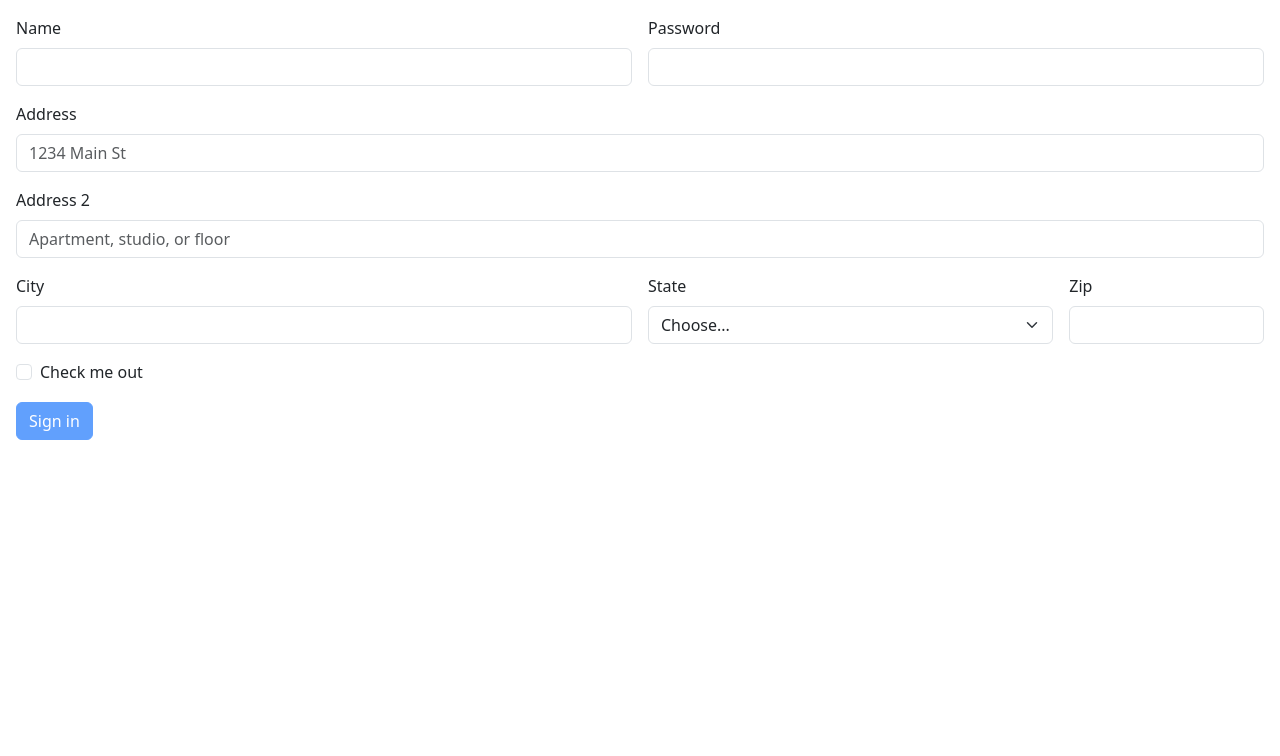
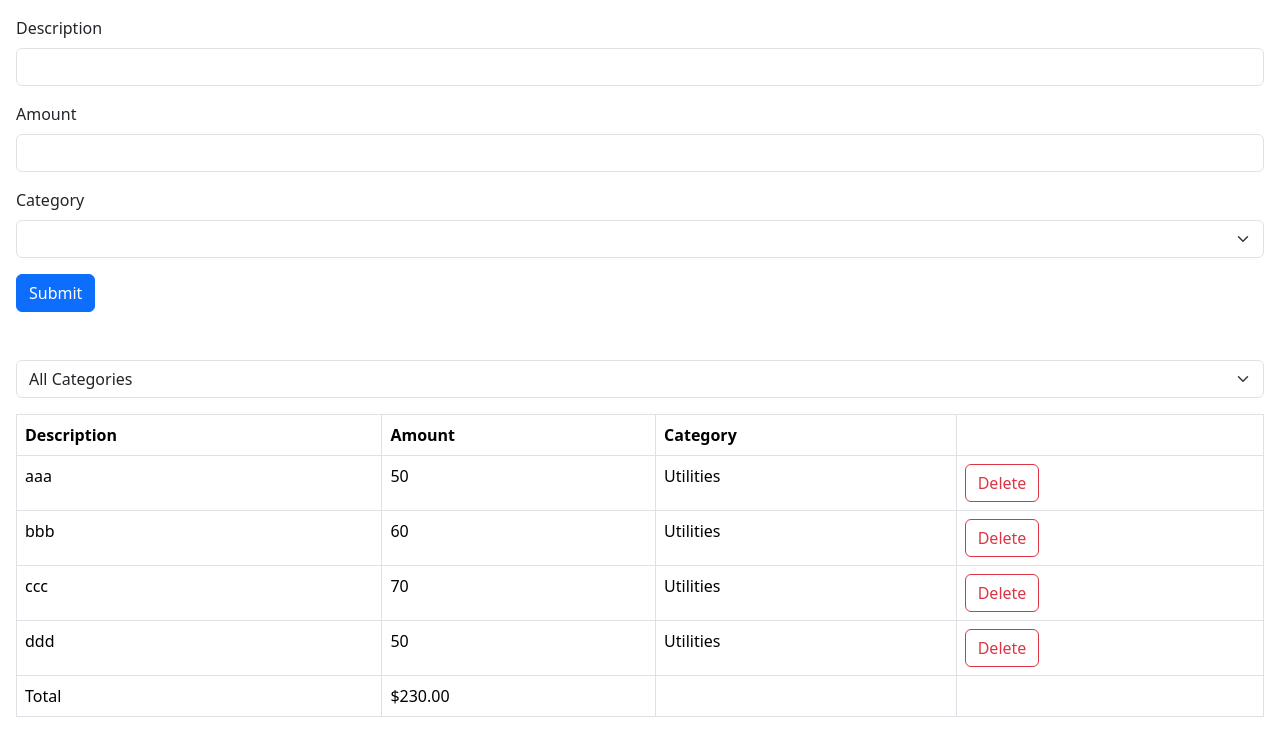
Before and after one commit to Emmafidelis/React-Projects, a React (Vite) app: page / in a window 1280 px wide. Shown: the top 756 px of the page. Built offline with nearby package versions, Linux system fonts and the light colour scheme.

Commit message:
Building an Expense Tracker

```diff
--- a/src/App.tsx
+++ b/src/App.tsx
@@ -1,10 +1,43 @@
+import { useState } from "react";
 import "./App.css";
-import Form from "./components/Form";
+import ExpenseForm from "./components/expenseTracker/components/ExpenseForm";
+import ExpenseList from "./components/expenseTracker/components/ExpenseList";
+import ExpenseFilter from "./components/expenseTracker/components/ExpenseFilter";
 
 function App() {
+  const [selectedCategory, setSelectedCategory] = useState("");
+
+  const [expenses, setExpenses] = useState([
+    { id: 1, description: "aaa", amount: 50, category: "Utilities" },
+    { id: 2, description: "bbb", amount: 60, category: "Utilities" },
+    { id: 3, description: "ccc", amount: 70, category: "Utilities" },
+    { id: 4, description: "ddd", amount: 50, category: "Utilities" },
+  ]);
+
+  const visibleExpenses = selectedCategory
+    ? expenses.filter((e) => e.category === selectedCategory)
+    : expenses;
+
   return (
     <>
-      <Form />
+      <div className="mb-5">
+        <ExpenseForm
+          onSubmit={(expense) =>
+            setExpenses([...expenses, { ...expense, id: expenses.length + 1 }])
+          }
+        />
+      </div>
+      <div className="mb-3">
+        <ExpenseFilter
+          onSelectCategory={(category) => setSelectedCategory(category)}
+        />
+      </div>
+      <ExpenseList
+        expenses={visibleExpenses}
+        onDelete={(id) =>
+          setExpenses(expenses.filter((expense) => expense.id !== id))
+        }
+      />
     </>
   );
 }
--- /dev/null
+++ b/src/components/expenseTracker/categories.ts
@@ -0,0 +1,3 @@
+const categories = ["Groceries", "Utilities", "Entertainment"] as const;
+
+export default categories;
--- /dev/null
+++ b/src/components/expenseTracker/components/ExpenseFilter.tsx
@@ -0,0 +1,23 @@
+import categories from "../categories";
+
+interface Props {
+  onSelectCategory: (category: string) => void;
+}
+
+const ExpenseFilter = ({ onSelectCategory }: Props) => {
+  return (
+    <select
+      className="form-select"
+      onChange={(event) => onSelectCategory(event.target.value)}
+    >
+      <option value="">All Categories</option>
+      {categories.map((category) => (
+        <option key={category} value={category}>
+          {category}
+        </option>
+      ))}
+    </select>
+  );
+};
+
+export default ExpenseFilter;
--- /dev/null
+++ b/src/components/expenseTracker/components/ExpenseForm.tsx
@@ -0,0 +1,91 @@
+import { zodResolver } from "@hookform/resolvers/zod";
+import { useForm } from "react-hook-form";
+import { z } from "zod";
+import categories from "../categories";
+
+interface Props {
+  onSubmit: (data: ExpenseFormData) => void;
+}
+
+const schema = z.object({
+  description: z
+    .string()
+    .min(3, { message: "Description should be atleast 3 characters" }),
+  amount: z
+    .number({ invalid_type_error: "amount is required" })
+    .min(0.01)
+    .max(100_000),
+  category: z.enum(categories, {
+    errorMap: () => ({ message: "Category is required" }),
+  }),
+});
+
+type ExpenseFormData = z.infer<typeof schema>;
+
+const ExpenseForm = ({ onSubmit }: Props) => {
+  const {
+    register,
+    handleSubmit,
+    reset,
+    formState: { errors },
+  } = useForm<ExpenseFormData>({ resolver: zodResolver(schema) });
+
+  return (
+    <form
+      onSubmit={handleSubmit((data) => {
+        onSubmit(data);
+        reset();
+      })}
+    >
+      <div className="mb-3">
+        <label htmlFor="description" className="form-label">
+          Description
+        </label>
+        <input
+          {...register("description")}
+          type="text"
+          className="form-control"
+          id="description"
+        />
+        {errors.description && (
+          <p className="text-danger">{errors.description.message}</p>
+        )}
+      </div>
+      <div className="mb-3">
+        <label htmlFor="amount" className="form-label">
+          Amount
+        </label>
+        <input
+          {...register("amount", { valueAsNumber: true })}
+          type="number"
+          className="form-control"
+          id="amount"
+        />
+        {errors.amount && (
+          <p className="text-danger">{errors.amount.message}</p>
+        )}
+      </div>
+      <div className="mb-3">
+        <label htmlFor="category" className="form-label">
+          Category
+        </label>
+        <select {...register("category")} id="category" className="form-select">
+          <option value=""></option>
+          {categories.map((category) => (
+            <option key={category} value={category}>
+              {category}
+            </option>
+          ))}
+        </select>
+        {errors.category && (
+          <p className="text-danger">{errors.category.message}</p>
+        )}
+      </div>
+      <button className="btn btn-primary" type="submit">
+        Submit
+      </button>
+    </form>
+  );
+};
+
+export default ExpenseForm;
--- /dev/null
+++ b/src/components/expenseTracker/components/ExpenseList.tsx
@@ -0,0 +1,60 @@
+interface Expense {
+  id: number;
+  description: string;
+  amount: number;
+  category: string;
+}
+
+interface Props {
+  expenses: Expense[];
+  onDelete: (id: number) => void;
+}
+
+const ExpenseList = ({ expenses, onDelete }: Props) => {
+  if (expenses.length === 0) return null;
+
+  return (
+    <table className="table table-bordered">
+      <thead>
+        <tr>
+          <th>Description</th>
+          <th>Amount</th>
+          <th>Category</th>
+          <th></th>
+        </tr>
+      </thead>
+      <tbody>
+        {expenses.map((expense) => (
+          <tr key={expense.id}>
+            <td>{expense.description}</td>
+            <td>{expense.amount}</td>
+            <td>{expense.category}</td>
+            <td>
+              <button
+                className="btn btn-outline-danger"
+                onClick={() => onDelete(expense.id)}
+              >
+                Delete
+              </button>
+            </td>
+          </tr>
+        ))}
+      </tbody>
+      <tfoot>
+        <tr>
+          <td>Total</td>
+          <td>
+            $
+            {expenses
+              .reduce((acc, expense) => expense.amount + acc, 0)
+              .toFixed(2)}
+          </td>
+          <td></td>
+          <td></td>
+        </tr>
+      </tfoot>
+    </table>
+  );
+};
+
+export default ExpenseList;
```
